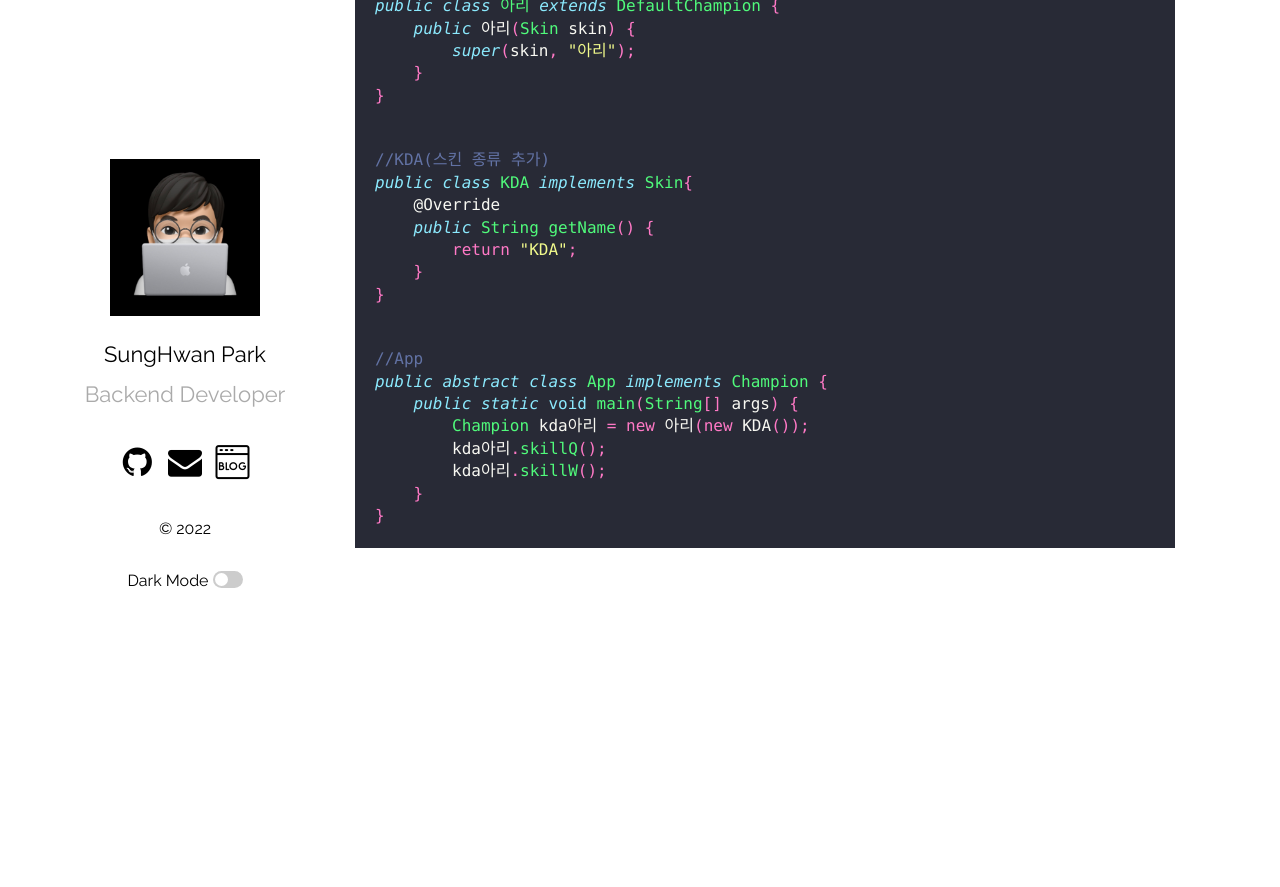
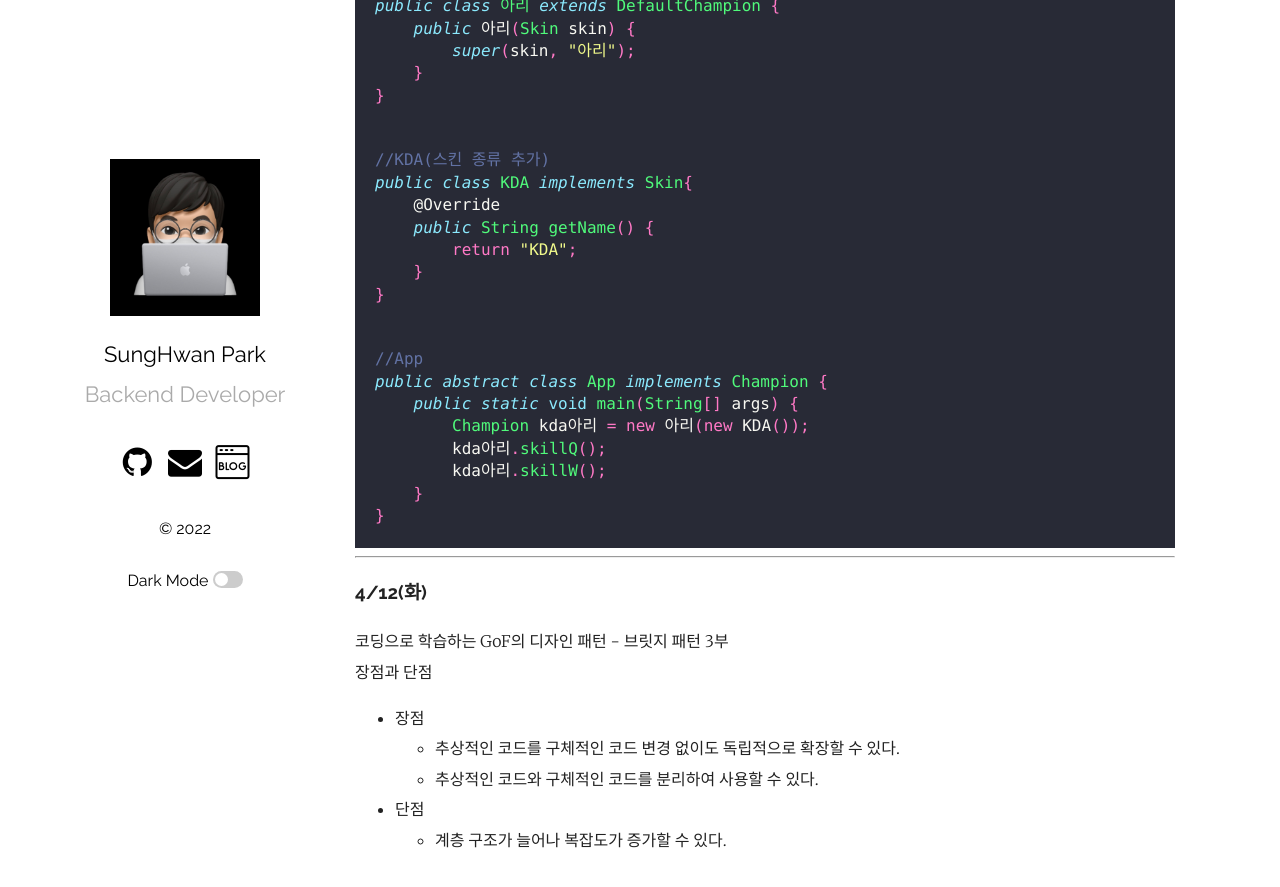
Before and after one commit to park0219/park0219.github.io, a Jekyll site: the page built from _posts/2022-04-01-4월TIL.markdown, in a window 1280 px wide and 900 px high, scrolled down 10136 px. Shown: the top 887 px of the window. Built offline with Jekyll 4.4.1, drawn with Linux system fonts in a browser that asks for light colours; comment, search, counter and statistics services are not loaded; before the commit the page ends 10729 px from its top, so only the background shows below that.

Commit message:
feat: 2022-04-12 TIL 추가

````diff
--- a/_posts/2022-04-01-4월TIL.markdown
+++ b/_posts/2022-04-01-4월TIL.markdown
@@ -479,3 +479,16 @@ public abstract class App implements Champion {
     }
 }
 ```
+
+---
+
+### 4/12(화)
+
+코딩으로 학습하는 GoF의 디자인 패턴 - 브릿지 패턴 3부<br/>
+장점과 단점
+
+-   장점
+    -   추상적인 코드를 구체적인 코드 변경 없이도 독립적으로 확장할 수 있다.
+    -   추상적인 코드와 구체적인 코드를 분리하여 사용할 수 있다.
+-   단점
+    -   계층 구조가 늘어나 복잡도가 증가할 수 있다.
````
